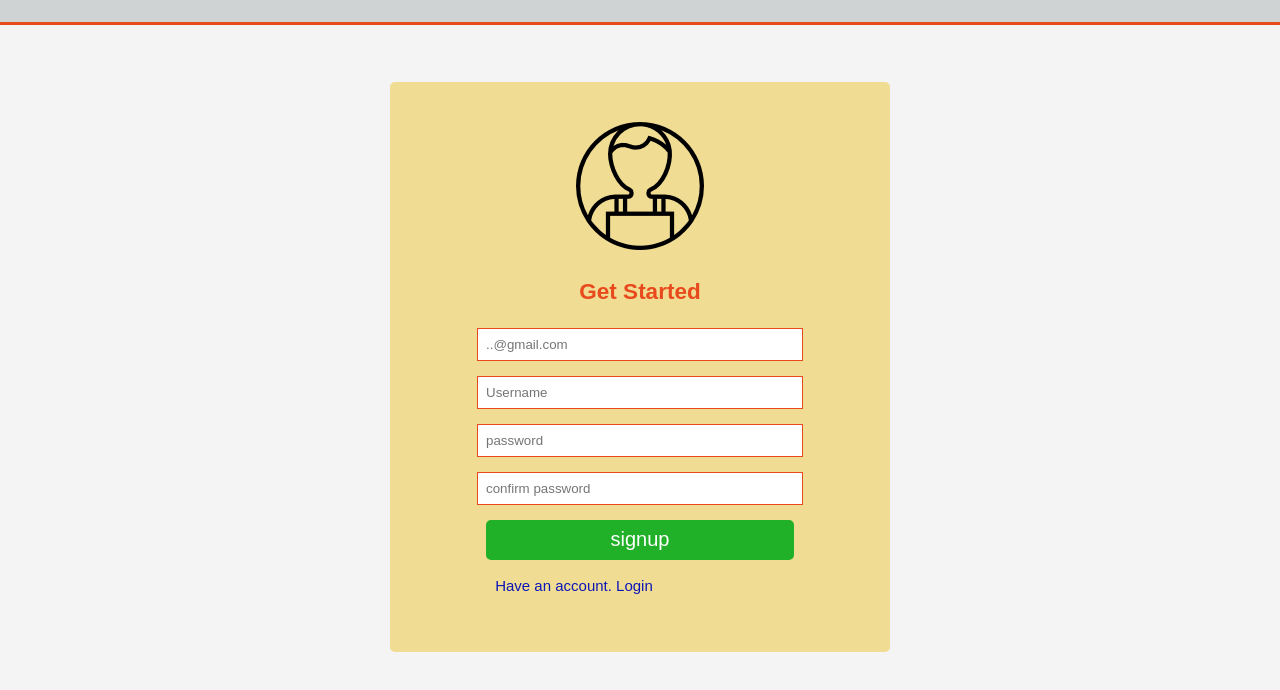
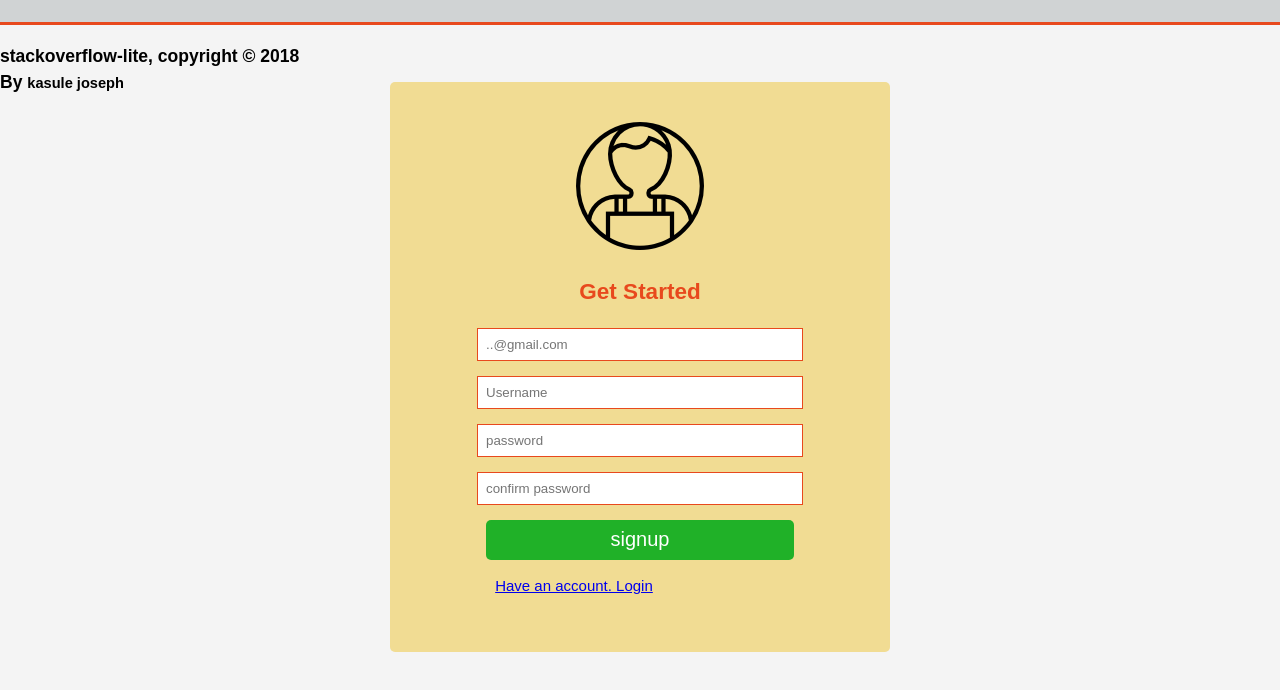
Before and after one commit to Kasulejoseph/stackoverflow-lite, a plain HTML site: page signup.html in a window 1280 px wide. Shown: the part 78-768 px from the top of the page. Drawn offline with Linux system fonts and the light colour scheme.

Commit message:
[Finishes #159702173] updated signup page

```diff
--- a/signup.html
+++ b/signup.html
@@ -39,8 +39,11 @@
                 <input type="password" placeholder="confirm password" required><p></p>
                 <button class="button-1" type="submit">signup</button>
             </form>
-            <p id="tosignin">Have an account. Login</p>
+            <p id="tosignin"><a href="login.html">Have an account. Login</a></p>
         </div>
-
+    <footer>
+            <h3>stackoverflow-lite, copyright &copy; 2018 <br>
+            By <small>kasule joseph</small></h3>
+        </footer>
 </body>
 </html>
```
